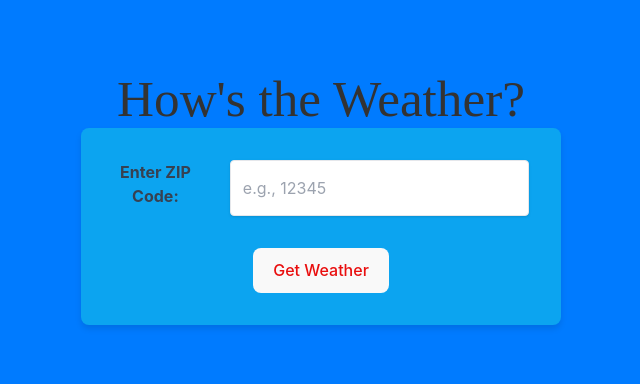
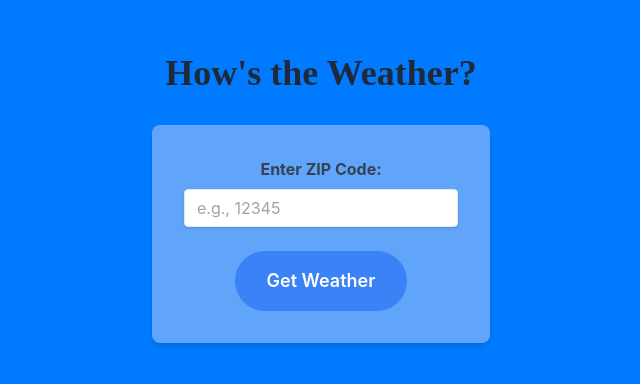
Before and after one commit to thechelle13/weather-client, a React (Vite) app: page / in a window 1280 px wide. Shown: the part 202-586 px from the top of the page, without its empty margins (319-959 px from the left). Built offline with nearby package versions, Linux system fonts and the light colour scheme.

Commit message:
refactor to css using more tailwind,update Readme with link

```diff
--- a/src/App.css
+++ b/src/App.css
@@ -9,48 +9,3 @@
   padding: 2rem;
   text-align: center;
 }
-
-
-.center-container {
-  display: flex;
-  flex-direction: column;
-  align-items: center;
-  justify-content: center;
-  min-height: 100vh;
-  background-color: #f7fafc;
-}
-
-.card {
-  background-color: #0ca4f0;
-  border-radius: 8px;
-  box-shadow: 0 4px 6px rgba(0, 0, 0, 0.1);
-  padding: 2rem;
-  max-width: 480px;
-}
-
-.input-container {
-  margin-bottom: 1.5rem;
-}
-
-button {
-  background-color: #007bff;
-  color: #007bff;
-  border: none;
-  border-radius: 9999px;
-  padding: 1rem 2rem;
-  font-size: 1rem;
-  cursor: pointer;
-  transition: background-color 0.3s ease;
-}
-
-button:hover {
-  background-color: #170fed;
-}
-
-h1 {
-  font-family: 'Inter', sans-serif;
-  font-size: 2.5rem;
-  font-weight: 700;
-  margin-bottom: 2rem;
-  color: #333333; /* Dark text */
-}
--- a/src/App.jsx
+++ b/src/App.jsx
@@ -37,11 +37,10 @@ export const App = () => {
 
   return (
     <>
-     <h1>How's the Weather?</h1>
+      <h1 className="font-inter text-4xl font-bold mb-8 text-gray-800">How's the Weather?</h1>
 
-
-        <div className="card">
-        <div className="input-container">
+      <div className="bg-blue-400 rounded-lg shadow-md p-8 max-w-md">
+        <div className="mb-6">
           <label htmlFor="zipCodeInput" className="block text-gray-700 font-bold mb-2">Enter ZIP Code:</label>
           <input
             type="text"
@@ -55,7 +54,8 @@ export const App = () => {
           />
         </div>
 
-          <button onClick={fetchWeatherData} >Get Weather</button>
+        <button className="bg-blue-500 text-white rounded-full py-4 px-8 text-lg font-semibold transition-colors duration-300 hover:bg-blue-600" onClick={fetchWeatherData}>Get Weather</button>
+
         {weatherData && (
           <div className="bg-gray-100 p-4 rounded-md shadow-md my-4">
             <p className="text-xl font-semibold">Location: {weatherData.name}, {weatherData.sys.country}</p>
@@ -74,7 +74,6 @@ export const App = () => {
           </div>
         )}
       </div>
-
     </>
   );
 };
--- a/src/index.css
+++ b/src/index.css
@@ -33,20 +33,6 @@
   justify-content: center;
 }
 
-.input-container {
-  display: flex;
-  gap: 2rem;
-  margin-bottom: 2rem;
-}
-
-a {
-  font-weight: 500;
-  color: #646cff;
-  text-decoration: inherit;
-}
-a:hover {
-  color: #535bf2;
-}
 
 body {
   background-color: #007bff;
@@ -63,25 +49,6 @@ h1 {
   line-height: 1.1;
 }
 
-button {
-  border-radius: 8px;
-  border: 1px solid transparent;
-  padding: 0.6em 1.2em;
-  font-size: 1em;
-  font-weight: 500;
-  font-family: inherit;
-  background-color: #d40d24;
-  color: #e90e0e;
-  cursor: pointer;
-  transition: border-color 0.25s;
-}
-button:hover {
-  border-color: #646cff;
-}
-button:focus,
-button:focus-visible {
-  outline: 4px auto -webkit-focus-ring-color;
-}
 
 @media (prefers-color-scheme: light) {
   :root {
```
Also changed, not shown: 1 other file (tests, documents, lock files or other folders). Lines whose indentation alone changed are shown as unchanged.
